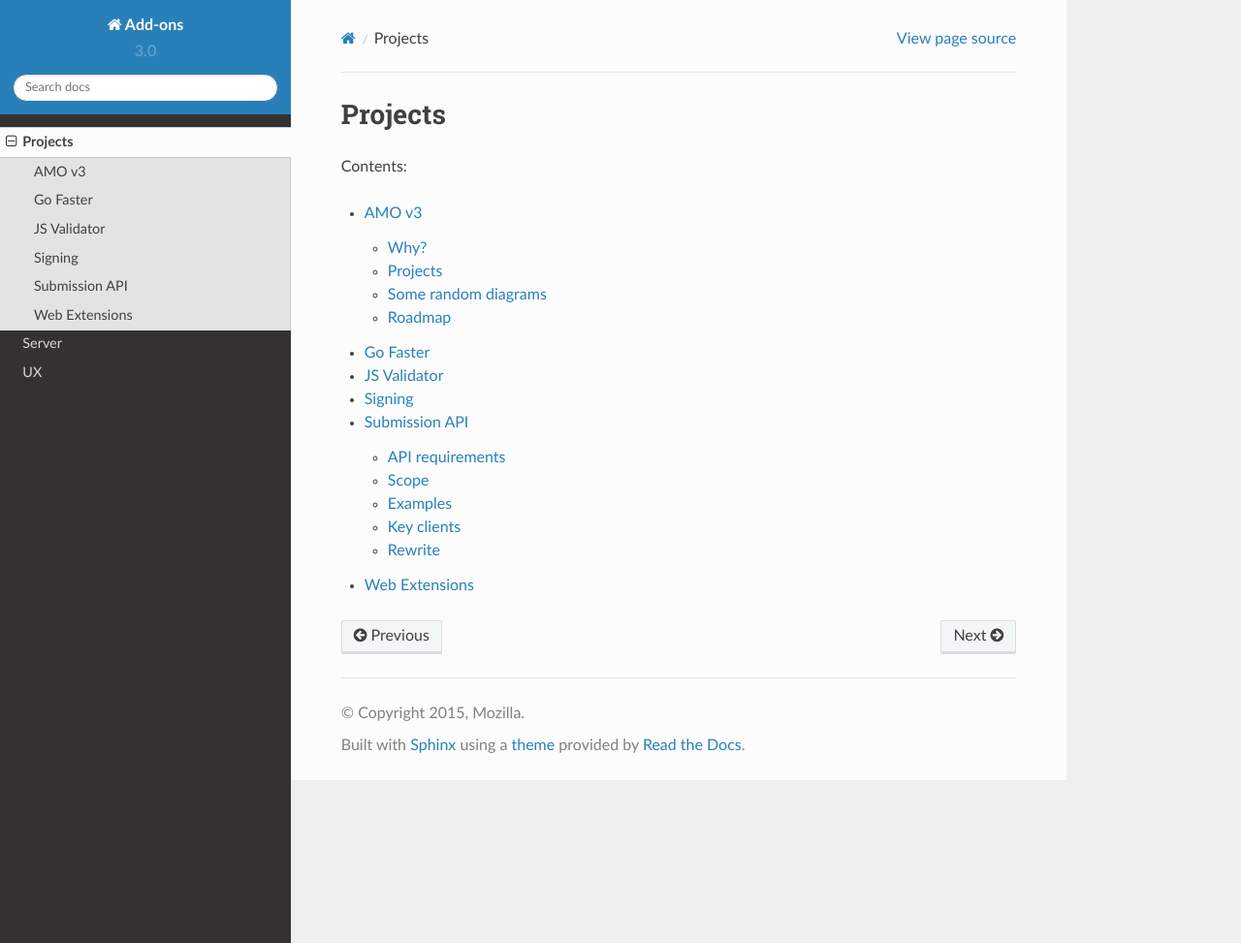
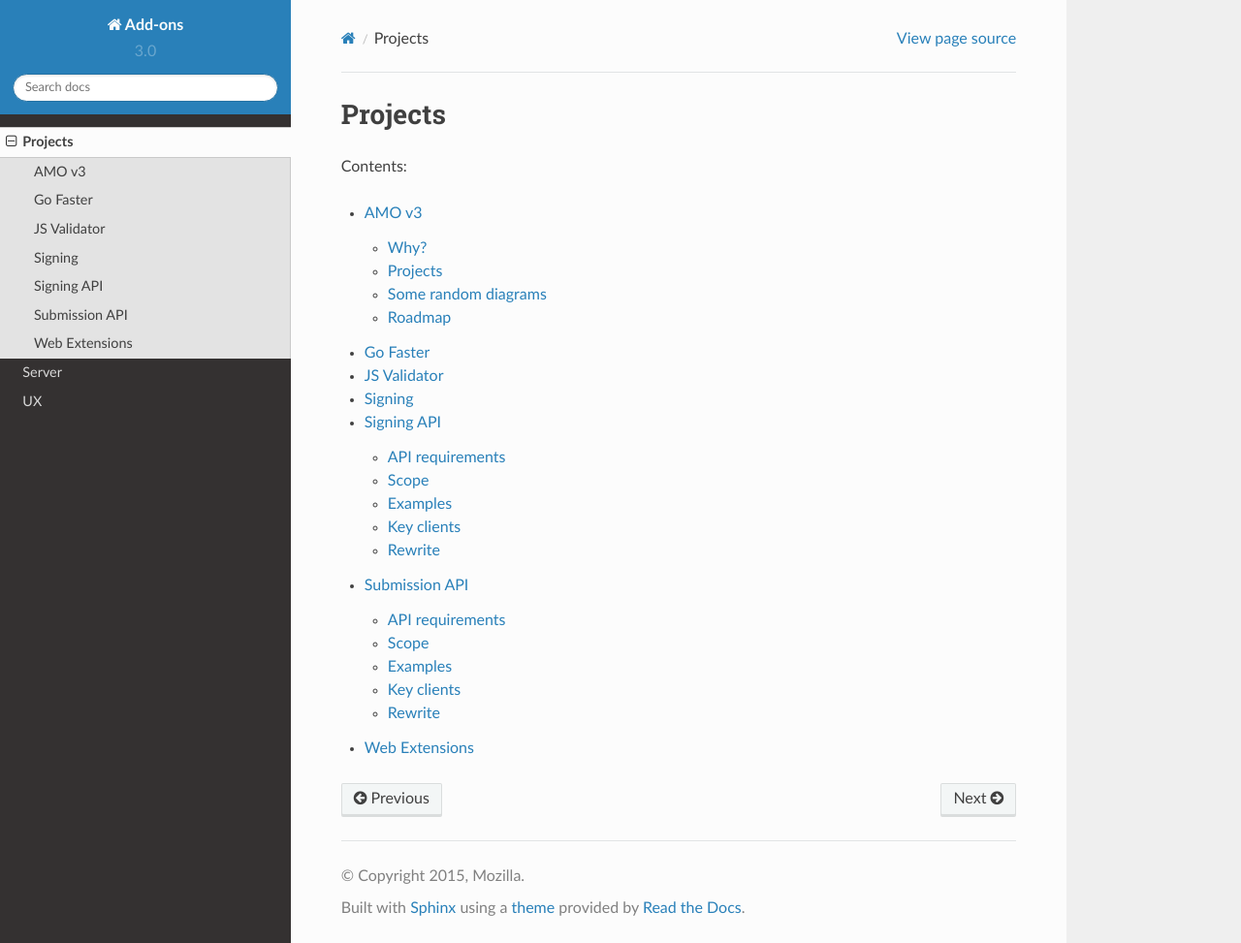
Before and after one commit to mozilla/addons, a Sphinx documentation site: the page built from docs/projects/index.rst, in a window 1280 px wide and 973 px high. Shown: the whole window at 97% size. Built offline with Sphinx 7.4.7 and the Read the Docs theme 2.0.0, drawn with Linux system fonts in a browser that asks for light colours.

Commit message:
add in signing api to the toc

```diff
--- a/docs/projects/index.rst
+++ b/docs/projects/index.rst
@@ -10,5 +10,6 @@ Contents:
    go-faster.rst
    js-validator.rst
    signing.rst
+   signing-api.rst
    submission-api.rst
    web-extensions-api.rst
```
